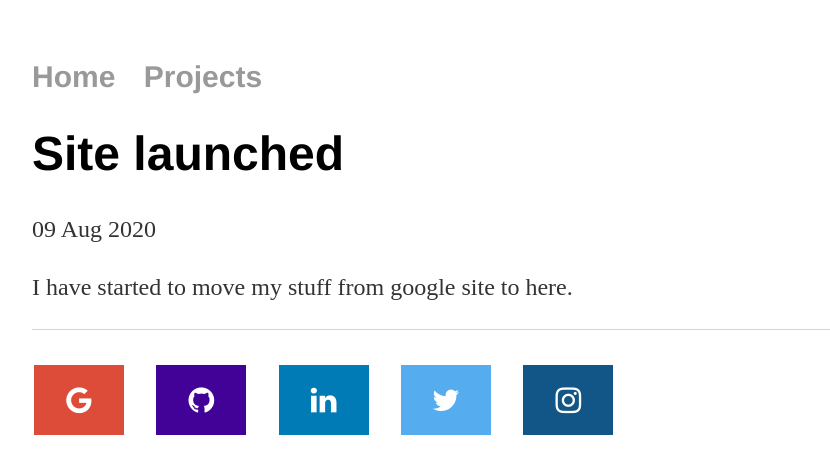
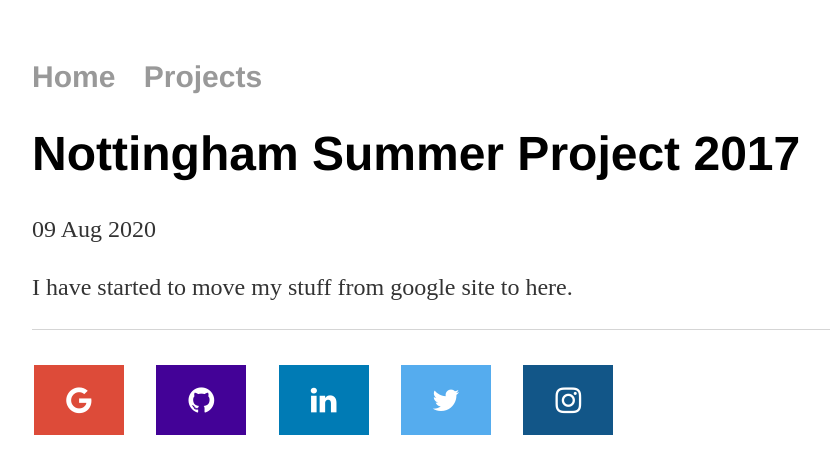
Before and after one commit to moucheng2017/mouchengxu.github.io, a Jekyll site: the page built from _posts/2014-04-30-summer-nottingham-2017.md, in a window 1280 px wide. Shown: the top 474 px of the page, without its empty margins (160-990 px from the left). Built offline with Jekyll 4.4.1, drawn with Linux system fonts in a browser that asks for light colours.

Commit message:
Update and rename 2014-04-30-moucheng-xu-site-launched.md to 2014-04-30-summer-nottingham-2017.md

```diff
--- a/_posts/2014-04-30-moucheng-xu-site-launched.md
+++ b/_posts/2014-04-30-summer-nottingham-2017.md
@@ -1,6 +1,6 @@
 ---
 layout: post
-title: "Site launched"
+title: "Nottingham Summer Project 2017"
 date: 2020-08-09
 ---
 
```
